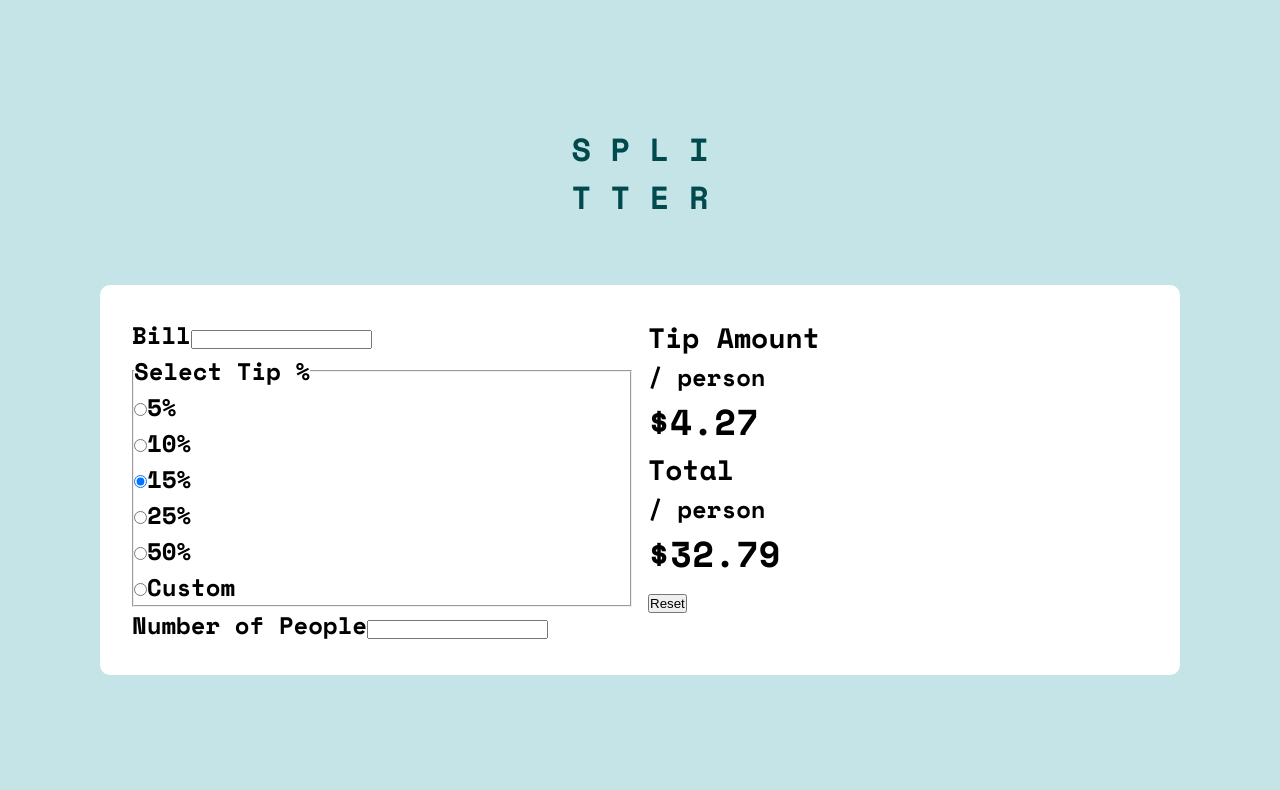
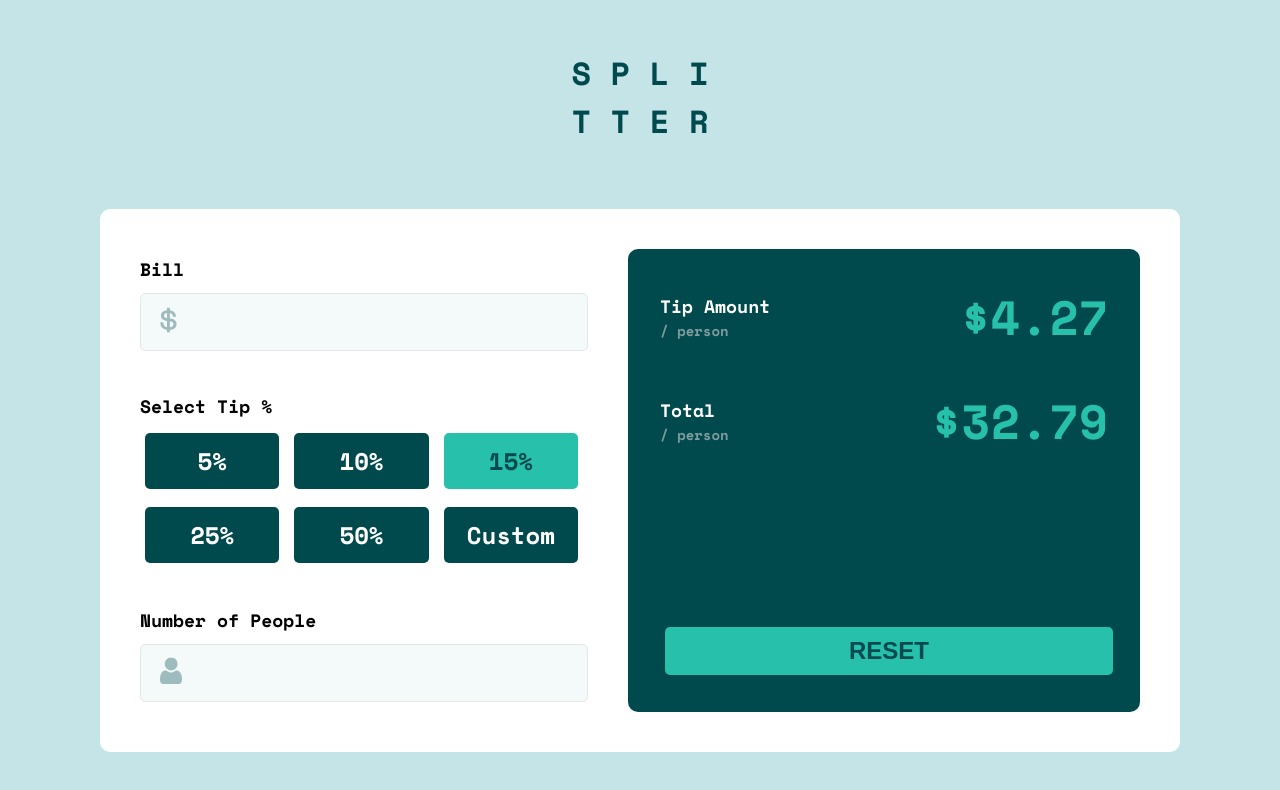
Before and after one commit to ryangholland/tip-calculator-app, a React (Vite) app: page / in a window 1280 px wide. Shown: the top 790 px of the page. Built offline with nearby package versions, Linux system fonts and the light colour scheme.

Commit message:
Add initial styling

```diff
--- a/src/App.jsx
+++ b/src/App.jsx
@@ -11,19 +11,26 @@ function App() {
           <form>
             <div className="form-group">
               <label htmlFor="bill">Bill</label>
+              <div className="input-group">
+                <img src="/icon-dollar.svg" alt="Bill Icon" />
                 <input type="text" name="bill" id="bill" />
               </div>
+            </div>
             <div className="form-group">
-              <fieldset>
-                <legend>Select Tip %</legend>
+              <p>Select Tip %</p>
 
+              <div className="radio-group">
                 <div>
                   <input type="radio" id="five" name="tip" value="5%" />
-                  <label htmlFor="five">5%</label>
+                  <label htmlFor="five" className="radio-btn">
+                    5%
+                  </label>
                 </div>
                 <div>
                   <input type="radio" id="ten" name="tip" value="10%" />
-                  <label htmlFor="ten">10%</label>
+                  <label htmlFor="ten" className="radio-btn">
+                    10%
+                  </label>
                 </div>
                 <div>
                   <input
@@ -33,29 +40,44 @@ function App() {
                     value="15%"
                     checked
                   />
-                  <label htmlFor="fifteen">15%</label>
+                  <label htmlFor="fifteen" className="radio-btn">
+                    15%
+                  </label>
                 </div>
+              </div>
+
+              <div className="radio-group">
                 <div>
                   <input type="radio" id="twenty-five" name="tip" value="25%" />
-                  <label htmlFor="twenty-five">25%</label>
+                  <label htmlFor="twenty-five" className="radio-btn">
+                    25%
+                  </label>
                 </div>
                 <div>
                   <input type="radio" id="fifty" name="tip" value="50%" />
-                  <label htmlFor="fifty">50%</label>
+                  <label htmlFor="fifty" className="radio-btn">
+                    50%
+                  </label>
                 </div>
                 <div>
                   <input type="radio" id="custom" name="tip" value="custom" />
-                  <label htmlFor="custom">Custom</label>
+                  <label htmlFor="custom" className="radio-btn">
+                    Custom
+                  </label>
                 </div>
-              </fieldset>
+              </div>
             </div>
             <div className="form-group">
               <label htmlFor="people">Number of People</label>
+              <div className="input-group">
+                <img src="/icon-person.svg" alt="People Icon" />
                 <input type="text" name="people" id="people" />
+              </div>
             </div>
           </form>
         </div>
         <div className="results-div">
+          <div>
             <div className="results-display">
               <div className="results-display-left">
                 <h3>Tip Amount</h3>
@@ -74,8 +96,9 @@ function App() {
                 <h2>$32.79</h2>
               </div>
             </div>
+          </div>
 
-          <button>Reset</button>
+          <button className="btn">Reset</button>
         </div>
       </main>
     </>
--- a/src/index.css
+++ b/src/index.css
@@ -65,12 +65,137 @@ h1 {
 .main-container {
   background-color: var(--neutral-white);
   border-radius: 10px;
-  padding: 2rem;
+  padding: 2.5rem;
   display: flex;
-  gap: 1rem;
+  gap: 2.5rem;
 }
 
-.main-container > div {
+.main-container > div,
+.radio-group > div {
   flex: 1;
+}
 
+/* Hide the default radio button */
+input[type="radio"] {
+  display: none;
 }
+
+/* Style the radio label as a button */
+.radio-btn {
+  display: inline-block;
+  padding: 10px 20px;
+  font-size: 24px;
+  background-color: var(--neutral-very-dark-cyan);
+  color: #fff;
+  cursor: pointer;
+  border: none;
+  border-radius: 5px;
+  margin: 5px;
+  width: 90%;
+  text-align: center;
+}
+
+/* Style the label when the associated radio button is checked */
+input[type="radio"]:checked + label {
+  background-color: var(--primary-strong-cyan);
+  color: var(--neutral-very-dark-cyan);
+}
+
+.radio-group {
+  display: flex;
+}
+
+.results-div {
+  background-color: var(--neutral-very-dark-cyan);
+  color: var(--neutral-white);
+  padding: 2rem;
+  border-radius: 10px;
+
+  display: flex;
+  flex-direction: column;
+  justify-content: space-between;
+}
+
+.results-display {
+  display: flex;
+  justify-content: space-between;
+  align-items: center;
+}
+
+.btn {
+  display: inline-block;
+  padding: 10px 20px;
+  font-size: 24px;
+  background-color: var(--primary-strong-cyan);
+  color: var(--neutral-very-dark-cyan);
+  cursor: pointer;
+  border: none;
+  border-radius: 5px;
+  margin: 5px;
+  width: 100%;
+  text-align: center;
+  text-transform: uppercase;
+  font-weight: var(--ff-primary);
+}
+
+.form-group:first-child {
+  margin-bottom: 2rem;
+}
+
+.form-group:last-child {
+  margin-top: 2rem;
+}
+
+.form-group > label,
+.form-group > p {
+  font-size: 18px;
+}
+
+.form-group input,
+.form-group textarea,
+.form-group select {
+  width: 100%;
+  padding: 10px;
+  border: 1px solid #e6e6e6;
+  border-radius: 5px;
+  margin-bottom: 10px;
+  font-family: inherit;
+  background-color: var(--netural-very-light-grayish-cyan);
+  font-size: 24px;
+}
+
+.input-group,
+.radio-group {
+  position: relative;
+  margin-top: 0.5rem;
+}
+
+.input-group img {
+  position: absolute;
+  left: 20px;
+  top: 40%;
+  transform: translateY(-50%);
+  height: 40%;
+}
+
+.input-group input {
+  text-align: right;
+}
+
+.results-display h2 {
+  font-size: 48px;
+  color: var(--primary-strong-cyan)
+}
+
+.results-display h3 {
+  font-size: 18px;
+}
+
+.results-display p {
+  font-size: 14px;
+  color: var(--neutral-grayish-cyan)
+}
+
+.results-display {
+  margin-bottom: 2rem;
+}
```
Also changed, not shown: public/icon-dollar.svg (added), public/icon-person.svg (added). Lines whose indentation alone changed are shown as unchanged.
